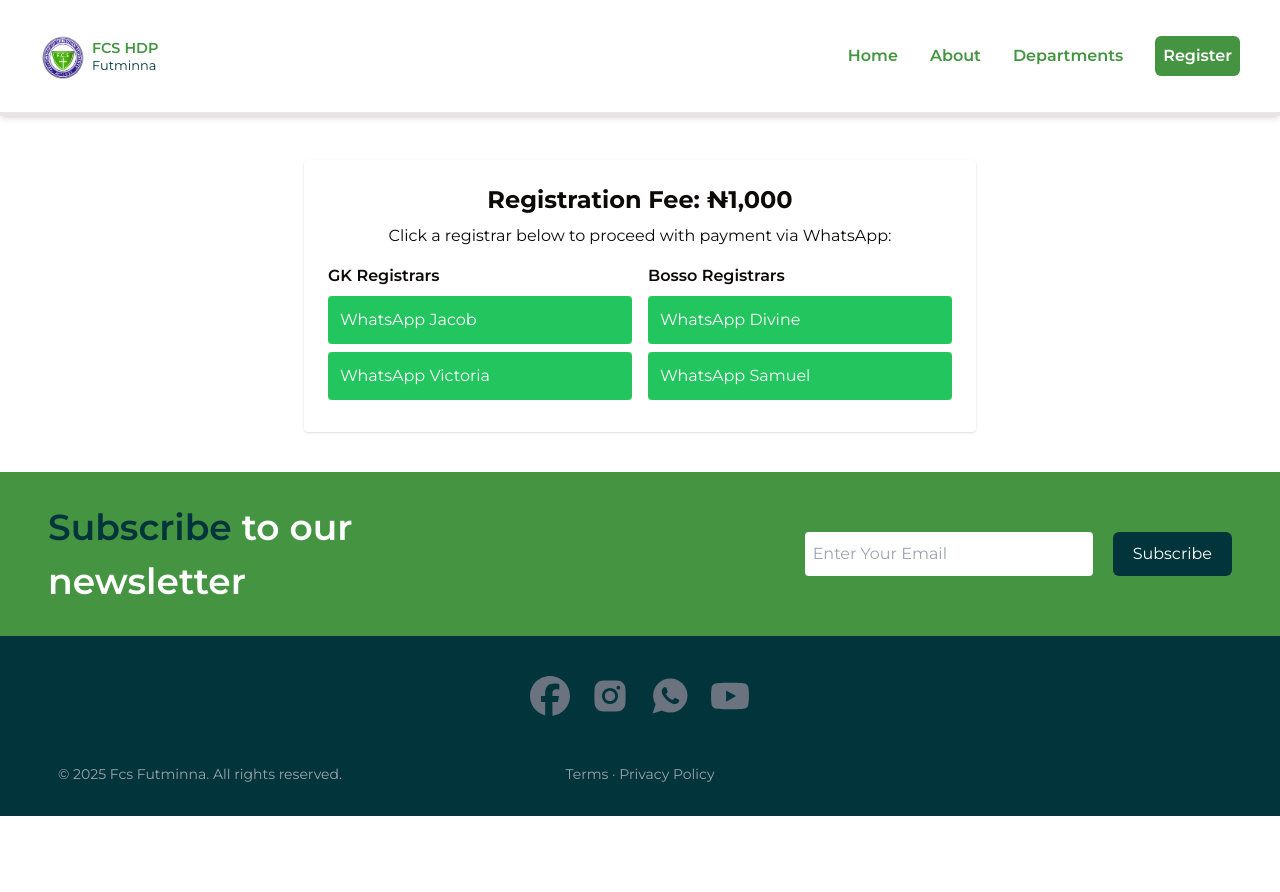
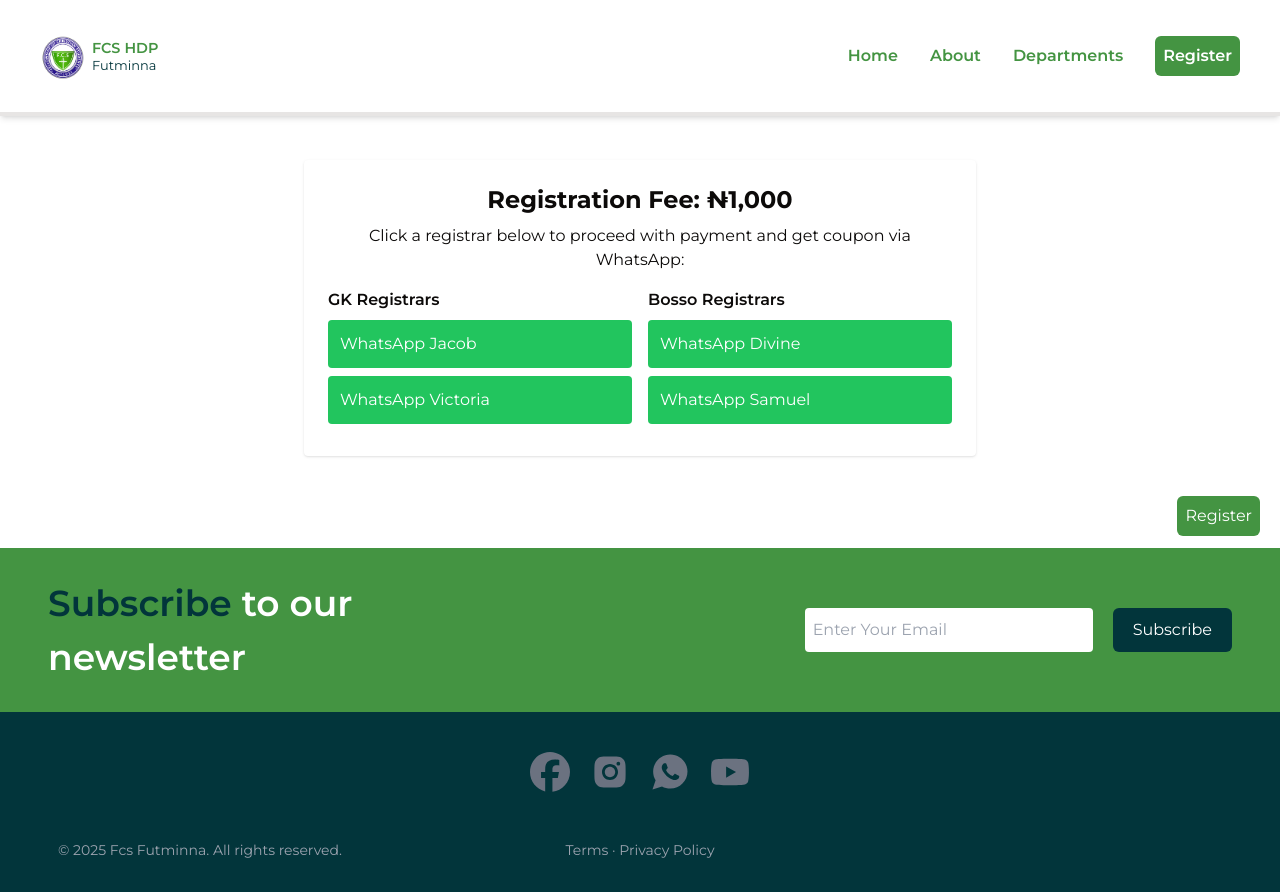
Before and after one commit to Benaks/FCS_SOD-24, a React (Vite) app: page /registrars in a window 1280 px wide. Before the commit the page ends 816 px from the top, so only its background shows below. Built offline with nearby package versions, Linux system fonts and the light colour scheme.

Commit message:
restored to default reg

```diff
--- a/src/Components/Departments/Departments.jsx
+++ b/src/Components/Departments/Departments.jsx
@@ -11,19 +11,19 @@ const Departments = () => {
       desc: "This class explores apologetics, theology, God’s plan, redemption through Christ, living His teachings, correcting errors, and witnessing truth.(Acts 11:26).",
     },
 
-   {
+    {
       dept: "Faithful Witnessing (FAW)",
       desc: "As knowledge grows, God’s word is twisted, causing heresies. This class covers Christology, Pneumatology, Apologetics, true witnessing, and evangelism strategies.",
     },
-      {
+    {
       dept: " Divinity and The Supernatural (DTS)",
       desc: "n later days, people seek what works. This class will raise disciples grounded in God’s word, spreading Christ’s message with signs (Psalm 110:3).",
     },
-      {
+    {
       dept: "Kingdom Craftsmen (KCR) ",
       desc: "This age rejects mediocrity. Creativity and innovation draw men to Christ. This class trains believers to advance the Kingdom and manifest Christ’s life (Exodus 36:1-3).",
     },
-       {
+    {
       dept: "Purpose and Identity (PAI)",
       desc: "This class will raise men and women who know their identity in Christ, offering godly counsel with wisdom and integrity (Daniel 5:11-12)..",
     },
@@ -79,7 +79,8 @@ const Departments = () => {
               {card.dept}
             </h1>
             <p className="my-4">{card.desc}</p>
-            <Link to="/registrars">
+
+            <Link to="/register">
               <button className="bg-accent text-white p-2 rounded-md hover:bg-secondary duration-300 hover:ease-in-out">
                 Register
               </button>
--- a/src/Components/Navbar/Navbar.jsx
+++ b/src/Components/Navbar/Navbar.jsx
@@ -88,7 +88,7 @@ const Navbar = () => {
           {/* Register */}
           <li className="md:ml-8 md:my-0 my-7 font-semibold">
             <NavLink
-              to="/registrars"
+              to="/register"
               className={({ isActive }) =>
                 `text-accent ${isActive ? "text-secondary" : "text-accent"}`
               }
--- a/src/Components/Registration/Page.jsx
+++ b/src/Components/Registration/Page.jsx
@@ -1,4 +1,5 @@
 import React from "react";
+import { Link } from "react-router-dom";
 
 const registrars = {
   GK: [
@@ -19,12 +20,14 @@ const RegistrarContact = () => {
     `https://wa.me/${phone}?text=${encodeURIComponent(message)}`;
 
   return (
+    <>
       <div className="max-w-2xl mx-auto mt-40 mb-10 p-6 bg-white rounded shadow">
         <h2 className="text-2xl font-bold mb-2 text-center">
           Registration Fee: ₦1,000
         </h2>
         <p className="mb-4 text-center">
-        Click a registrar below to proceed with payment via WhatsApp:
+          Click a registrar below to proceed with payment and get coupon via
+          WhatsApp:
         </p>
 
         <div className="grid grid-cols-1 sm:grid-cols-2 gap-4">
@@ -46,6 +49,14 @@ const RegistrarContact = () => {
           ))}
         </div>
       </div>
+      <div className="flex justify-end items-center my-3 mx-5">
+        <Link to="/register">
+          <button className="bg-accent text-white p-2 rounded-md hover:bg-secondary duration-300 hover:ease-in-out">
+            Register
+          </button>
+        </Link>
+      </div>
+    </>
   );
 };
 
```
Also changed, not shown: src/Components/Registration/Form.jsx (+6 -1 lines). Lines whose indentation alone changed are shown as unchanged.
